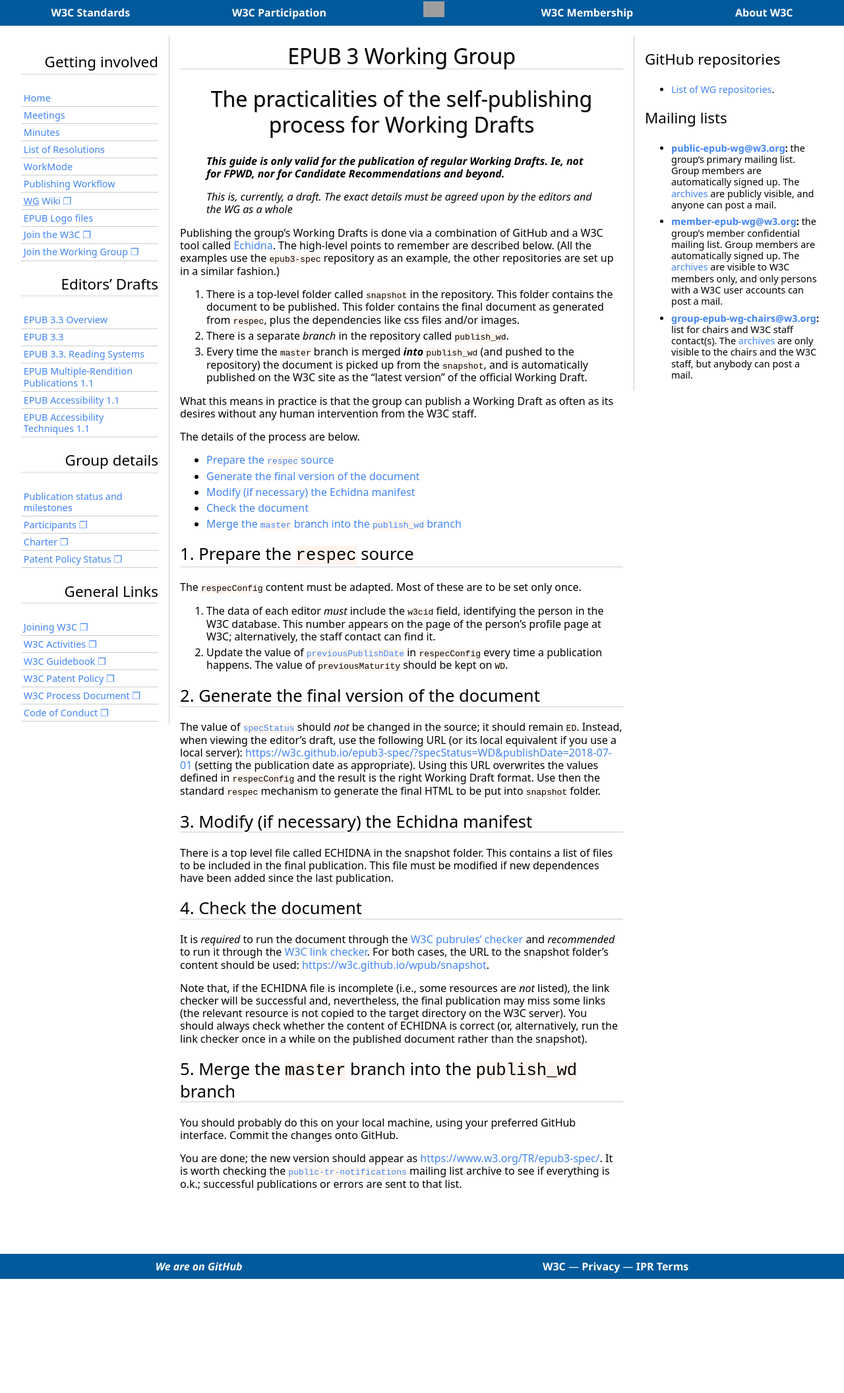
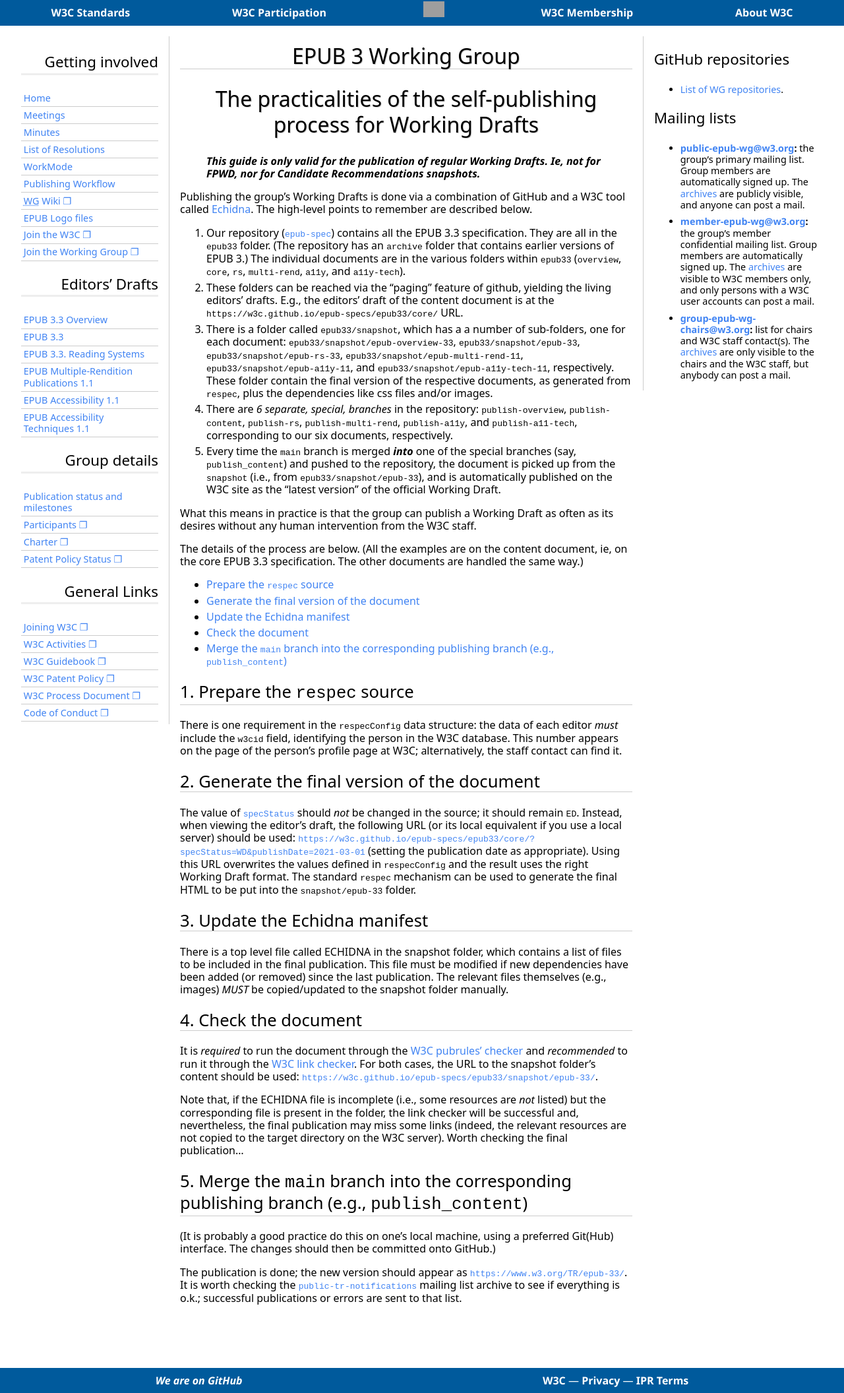
Before and after one commit to w3c/epub-wg, a Jekyll site: the page built from Misc/publishing.md, in a window 1280 px wide. Shown: the whole page at 66% size. Built offline with Jekyll 4.4.1, drawn with Linux system fonts in a browser that asks for light colours; some web fonts are replaced; our own code applies the rules of GitHub Pages for plain Markdown files; before the commit the page ends 1939 px from its top, so only the background shows below that; grey boxes are pictures that could not be loaded.

Commit message:
Update of the Publishing Workflow page

```diff
--- a/Misc/publishing.md
+++ b/Misc/publishing.md
@@ -5,19 +5,19 @@
 # The practicalities of the self-publishing process for Working Drafts
 {: .no_toc}
 
-> **This guide is only valid for the publication of regular Working Drafts. Ie, not for FPWD, nor for Candidate Recommendations and beyond.**
+> **This guide is only valid for the publication of regular Working Drafts. Ie, not for FPWD, nor for Candidate Recommendations snapshots.**
 
-> This is, currently, a draft. The exact details must be agreed upon by the editors and the WG as a whole
+Publishing the group’s Working Drafts is done via a combination of GitHub and a W3C tool called [Echidna](https://github.com/w3c/echidna/wiki). The high-level points to remember are described below.
 
-Publishing the group’s Working Drafts is done via a combination of GitHub and a W3C tool called [Echidna](https://github.com/w3c/echidna/wiki). The high-level points to remember are described below. (All the examples use the `epub3-spec` repository as an example, the other repositories are set up in a similar fashion.)
-
-1. There is a top-level folder called `snapshot` in the repository. This folder contains the document to be published. This folder contains the final document as generated from `respec`, plus the dependencies like css files and/or images.
-2. There is a separate _branch_ in the repository called `publish_wd`.
-3. Every time the `master` branch is merged **_into_** `publish_wd` (and pushed to the repository) the document is picked up from the `snapshot`, and is automatically published on the W3C site as the "latest version" of the official Working Draft.
+1. Our repository ([`epub-spec`](https://github.com/w3c/epub-specs/)) contains all the EPUB 3.3 specification. They are all in the `epub33` folder. (The repository has an `archive` folder that contains earlier versions of EPUB 3.) The individual documents are in the various folders within `epub33` (`overview`, `core`, `rs`, `multi-rend`, `a11y`, and `a11y-tech`).
+2. These folders can be reached via the “paging” feature of github, yielding the living editors’ drafts. E.g., the editors’ draft of the content document is at the `https://w3c.github.io/epub-specs/epub33/core/` URL.
+3. There is a folder called `epub33/snapshot`, which has a a number of sub-folders, one for each document: `epub33/snapshot/epub-overview-33`, `epub33/snapshot/epub-33`, `epub33/snapshot/epub-rs-33`, `epub33/snapshot/epub-multi-rend-11`, `epub33/snapshot/epub-a11y-11`, and `epub33/snapshot/epub-a11y-tech-11`, respectively. These folder contain the final version of the respective documents, as generated from `respec`, plus the dependencies like css files and/or images.
+4. There are _6 separate, special, branches_ in the repository: `publish-overview`, `publish-content`, `publish-rs`, `publish-multi-rend`, `publish-a11y`, and `publish-a11-tech`, corresponding to our six documents, respectively.
+5. Every time the `main` branch is merged **_into_** one of the special branches (say, `publish_content`) and pushed to the repository, the document is picked up from the `snapshot` (i.e., from `epub33/snapshot/epub-33`), and is automatically published on the W3C site as the “latest version” of the official Working Draft.
 
 What this means in practice is that the group can publish a Working Draft as often as its desires without any human intervention from the W3C staff.
 
-The details of the process are below.
+The details of the process are below. (All the examples are on the content document, ie, on the core EPUB 3.3 specification. The other documents are handled the same way.)
 
 * TOC
 {:toc}
@@ -25,27 +25,24 @@
 
 ## Prepare the `respec` source
 
-The `respecConfig` content must be adapted. Most of these are to be set only once.
-
-1. The data of each editor _must_ include the `w3cid` field, identifying the person in the W3C database. This number appears on the page of the person’s profile page at W3C; alternatively, the staff contact can find it.
-2. Update the value of [`previousPublishDate`](https://github.com/w3c/respec/wiki/previousPublishDate) in `respecConfig` every time a publication happens. The value of `previousMaturity` should be kept on `WD`.
+There is one requirement in the `respecConfig` data structure: the data of each editor _must_ include the `w3cid` field, identifying the person in the W3C database. This number appears on the page of the person’s profile page at W3C; alternatively, the staff contact can find it.
 
 ## Generate the final version of the document
 
-The value of [`specStatus`](https://github.com/w3c/respec/wiki/specStatus) should _not_ be changed in the source; it should remain `ED`. Instead, when viewing the editor’s draft, use the following URL (or its local equivalent if you use a local server): [https://w3c.github.io/epub3-spec/?specStatus=WD&publishDate=2018-07-01](https://w3c.github.io/epub3-spec/?specStatus=FPWD&publishDate=2018-07-01) (setting the publication date as appropriate). Using this URL overwrites the values defined in `respecConfig` and the result is the right Working Draft format. Use then the standard `respec` mechanism to generate the final HTML to be put into `snapshot` folder.
+The value of [`specStatus`](https://github.com/w3c/respec/wiki/specStatus) should _not_ be changed in the source; it should remain `ED`. Instead, when viewing the editor’s draft, the following URL (or its local equivalent if you use a local server) should be used: [`https://w3c.github.io/epub-specs/epub33/core/?specStatus=WD&publishDate=2021-03-01`](https://w3c.github.io/epub-specs/epub33/core/?specStatus=WD&publishDate=2021-03-01) (setting the publication date as appropriate). Using this URL overwrites the values defined in `respecConfig` and the result uses the right Working Draft format. The standard `respec` mechanism can be used to generate the final HTML to be put into the `snapshot/epub-33` folder.
 
-## Modify (if necessary) the Echidna manifest
+## Update the Echidna manifest
 
-There is a top level file called ECHIDNA in the snapshot folder. This contains a list of files to be included in the final publication. This file must be modified if new dependences have been added since the last publication.
+There is a top level file called ECHIDNA in the snapshot folder, which contains a list of files to be included in the final publication. This file must be modified if new dependencies have been added (or removed) since the last publication. The relevant files themselves (e.g., images) _MUST_ be copied/updated to the snapshot folder manually.
 
 ## Check the document
 
-It is _required_ to run the document through the [W3C pubrules’ checker](https://www.w3.org/pubrules/) and _recommended_ to run it through the [W3C link checker](https://validator.w3.org/checklink). For both cases, the URL to the snapshot folder’s content should be used: [https://w3c.github.io/wpub/snapshot](https://w3c.github.io/wpub/snapshot/).
+It is _required_ to run the document through the [W3C pubrules’ checker](https://www.w3.org/pubrules/) and _recommended_ to run it through the [W3C link checker](https://validator.w3.org/checklink). For both cases, the URL to the snapshot folder’s content should be used: [`https://w3c.github.io/epub-specs/epub33/snapshot/epub-33/`](https://w3c.github.io/epub-specs/epub33/snapshot/epub-33/).
 
-Note that, if the ECHIDNA file is incomplete (i.e., some resources are _not_ listed), the link checker will be successful and, nevertheless, the final publication may miss some links (the relevant resource is not copied to the target directory on the W3C server). You should always check whether the content of ECHIDNA is correct (or, alternatively, run the link checker once in a while on the published document rather than the snapshot).
+Note that, if the ECHIDNA file is incomplete (i.e., some resources are _not_ listed) but the corresponding file is present in the folder, the link checker will be successful and, nevertheless, the final publication may miss some links (indeed, the relevant resources are not copied to the target directory on the W3C server). Worth checking the final publication…
 
-## Merge the `master` branch into the `publish_wd` branch
+## Merge the `main` branch into the corresponding publishing branch (e.g., `publish_content`)
 
-You should probably do this on your local machine, using your preferred GitHub interface. Commit the changes onto GitHub.
+(It is probably a good practice do this on one’s local machine, using a preferred Git(Hub) interface. The changes should then be committed onto GitHub.)
 
-You are done; the new version should appear as [https://www.w3.org/TR/epub3-spec/](https://www.w3.org/TR/epub3-spec/). It is worth checking the [`public-tr-notifications`](https://lists.w3.org/Archives/Public/public-tr-notifications/) mailing list archive to see if everything is o.k.; successful publications or errors are sent to that list.
+The publication is done; the new version should appear as [`https://www.w3.org/TR/epub-33/`](https://www.w3.org/TR/epub-33/). It is worth checking the [`public-tr-notifications`](https://lists.w3.org/Archives/Public/public-tr-notifications/) mailing list archive to see if everything is o.k.; successful publications or errors are sent to that list.
--- a/assets/css/style.css
+++ b/assets/css/style.css
@@ -61,9 +61,9 @@
 	font-family:	'Noto Sans', Helvetica, sans-serif;
 }
 
-code {
+/* code {
 	background-color: SeaShell;
-}
+} */
 
 strong {
 	font-weight: bold;
```
